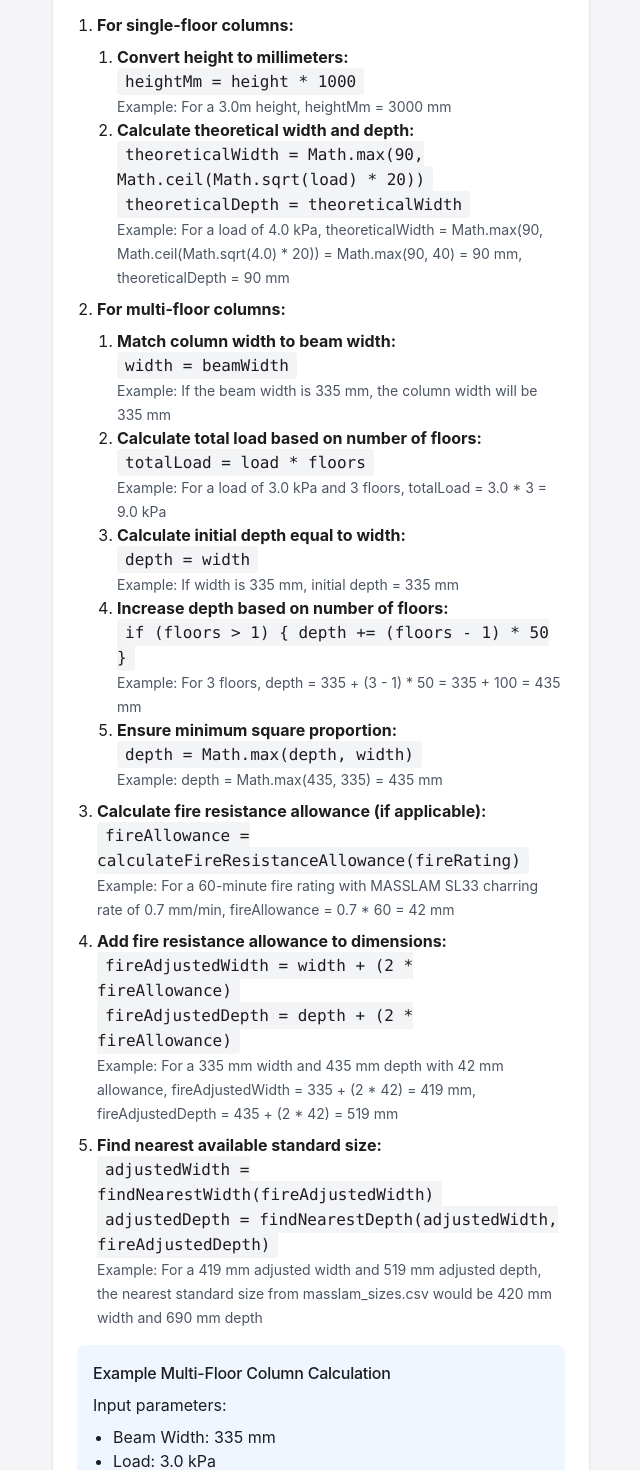
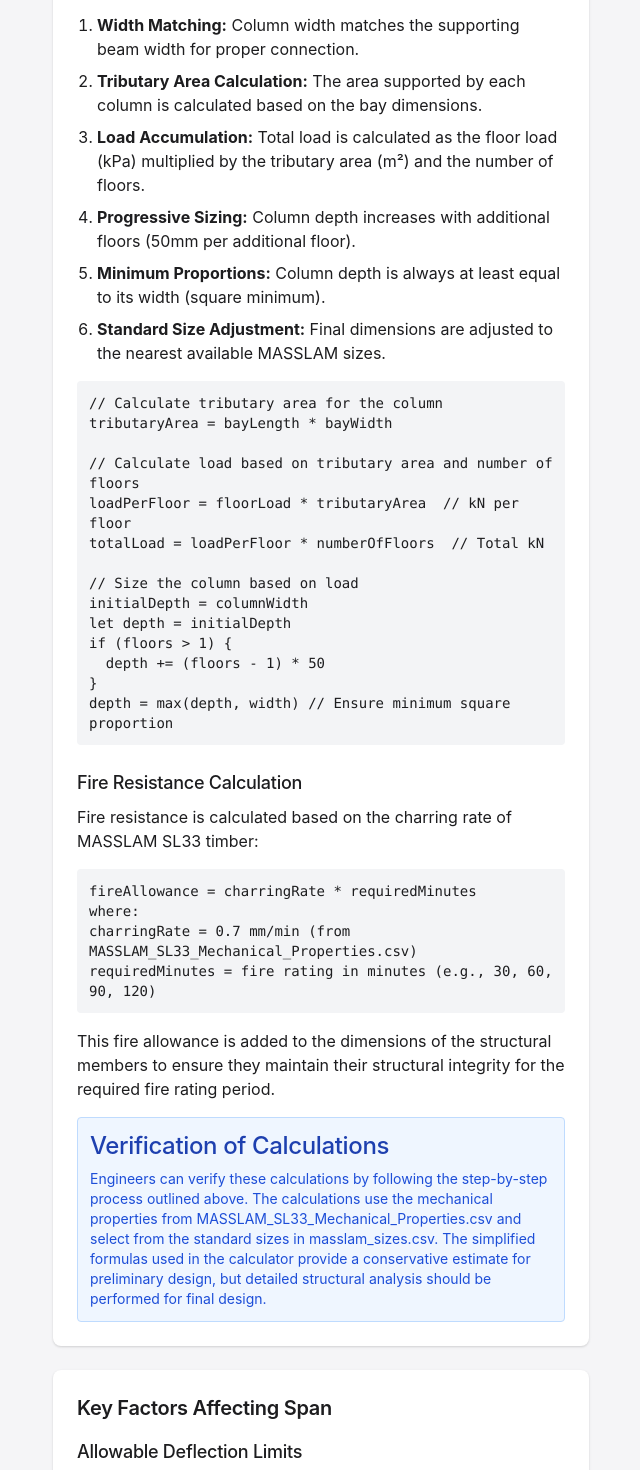
Before and after one commit to Gilbert-Studio-Newbe/MASSLAM-ATC, a Next.js app: page /calculation-methodology in a window 1280 px wide. Shown: the part 5060-6530 px from the top of the page, without its empty margins (35-675 px from the left). Built offline with nearby package versions, Linux system fonts and the light colour scheme.

Commit message:
Add tributary area calculation to column sizing

```diff
--- a/src/app/calculation-methodology/page.js
+++ b/src/app/calculation-methodology/page.js
@@ -336,92 +336,42 @@ export default function CalculationMethodologyPage() {
             </p>
             <ol className="list-decimal pl-5 mb-4 space-y-2">
               <li>
-                <strong>For single-floor columns:</strong>
-              </li>
-              <ol className="list-decimal pl-5 mb-2">
-                <li>
-                  <strong>Convert height to millimeters:</strong><br />
-                  <code className="bg-gray-100 px-2 py-1 rounded">heightMm = height * 1000</code><br />
-                  <span className="text-sm text-gray-600">Example: For a 3.0m height, heightMm = 3000 mm</span>
+                <strong>Width Matching:</strong> Column width matches the supporting beam width for proper connection.
               </li>
               <li>
-                  <strong>Calculate theoretical width and depth:</strong><br />
-                  <code className="bg-gray-100 px-2 py-1 rounded">theoreticalWidth = Math.max(90, Math.ceil(Math.sqrt(load) * 20))</code><br />
-                  <code className="bg-gray-100 px-2 py-1 rounded">theoreticalDepth = theoreticalWidth</code><br />
-                  <span className="text-sm text-gray-600">Example: For a load of 4.0 kPa, theoreticalWidth = Math.max(90, Math.ceil(Math.sqrt(4.0) * 20)) = Math.max(90, 40) = 90 mm, theoreticalDepth = 90 mm</span>
-                </li>
-              </ol>
-              <li>
-                <strong>For multi-floor columns:</strong>
-              </li>
-              <ol className="list-decimal pl-5 mb-2">
-                <li>
-                  <strong>Match column width to beam width:</strong><br />
-                  <code className="bg-gray-100 px-2 py-1 rounded">width = beamWidth</code><br />
-                  <span className="text-sm text-gray-600">Example: If the beam width is 335 mm, the column width will be 335 mm</span>
+                <strong>Tributary Area Calculation:</strong> The area supported by each column is calculated based on the bay dimensions.
               </li>
               <li>
-                  <strong>Calculate total load based on number of floors:</strong><br />
-                  <code className="bg-gray-100 px-2 py-1 rounded">totalLoad = load * floors</code><br />
-                  <span className="text-sm text-gray-600">Example: For a load of 3.0 kPa and 3 floors, totalLoad = 3.0 * 3 = 9.0 kPa</span>
+                <strong>Load Accumulation:</strong> Total load is calculated as the floor load (kPa) multiplied by the tributary area (m²) and the number of floors.
               </li>
               <li>
-                  <strong>Calculate initial depth equal to width:</strong><br />
-                  <code className="bg-gray-100 px-2 py-1 rounded">depth = width</code><br />
-                  <span className="text-sm text-gray-600">Example: If width is 335 mm, initial depth = 335 mm</span>
+                <strong>Progressive Sizing:</strong> Column depth increases with additional floors (50mm per additional floor).
               </li>
               <li>
-                  <strong>Increase depth based on number of floors:</strong><br />
-                  <code className="bg-gray-100 px-2 py-1 rounded">if (floors {'>'} 1) {'{'} depth += (floors - 1) * 50 {'}'}</code><br />
-                  <span className="text-sm text-gray-600">Example: For 3 floors, depth = 335 + (3 - 1) * 50 = 335 + 100 = 435 mm</span>
+                <strong>Minimum Proportions:</strong> Column depth is always at least equal to its width (square minimum).
               </li>
               <li>
-                  <strong>Ensure minimum square proportion:</strong><br />
-                  <code className="bg-gray-100 px-2 py-1 rounded">depth = Math.max(depth, width)</code><br />
-                  <span className="text-sm text-gray-600">Example: depth = Math.max(435, 335) = 435 mm</span>
-                </li>
-              </ol>
-              <li>
-                <strong>Calculate fire resistance allowance (if applicable):</strong><br />
-                <code className="bg-gray-100 px-2 py-1 rounded">fireAllowance = calculateFireResistanceAllowance(fireRating)</code><br />
-                <span className="text-sm text-gray-600">Example: For a 60-minute fire rating with MASSLAM SL33 charring rate of 0.7 mm/min, fireAllowance = 0.7 * 60 = 42 mm</span>
-              </li>
-              <li>
-                <strong>Add fire resistance allowance to dimensions:</strong><br />
-                <code className="bg-gray-100 px-2 py-1 rounded">fireAdjustedWidth = width + (2 * fireAllowance)</code><br />
-                <code className="bg-gray-100 px-2 py-1 rounded">fireAdjustedDepth = depth + (2 * fireAllowance)</code><br />
-                <span className="text-sm text-gray-600">Example: For a 335 mm width and 435 mm depth with 42 mm allowance, fireAdjustedWidth = 335 + (2 * 42) = 419 mm, fireAdjustedDepth = 435 + (2 * 42) = 519 mm</span>
-              </li>
-              <li>
-                <strong>Find nearest available standard size:</strong><br />
-                <code className="bg-gray-100 px-2 py-1 rounded">adjustedWidth = findNearestWidth(fireAdjustedWidth)</code><br />
-                <code className="bg-gray-100 px-2 py-1 rounded">adjustedDepth = findNearestDepth(adjustedWidth, fireAdjustedDepth)</code><br />
-                <span className="text-sm text-gray-600">Example: For a 419 mm adjusted width and 519 mm adjusted depth, the nearest standard size from masslam_sizes.csv would be 420 mm width and 690 mm depth</span>
+                <strong>Standard Size Adjustment:</strong> Final dimensions are adjusted to the nearest available MASSLAM sizes.
               </li>
             </ol>
 
-            <div className="bg-blue-50 p-4 rounded-lg mb-4">
-              <h4 className="font-medium mb-2">Example Multi-Floor Column Calculation</h4>
-              <p className="mb-2">Input parameters:</p>
-              <ul className="list-disc pl-5 mb-2">
-                <li>Beam Width: 335 mm</li>
-                <li>Load: 3.0 kPa</li>
-                <li>Height: 3.0m</li>
-                <li>Number of Floors: 3</li>
-                <li>Fire Rating: 60 minutes</li>
-              </ul>
-              <p className="mb-2">Calculation steps:</p>
-              <ol className="list-decimal pl-5 mb-2 text-sm">
-                <li>width = beamWidth = 335 mm</li>
-                <li>totalLoad = 3.0 * 3 = 9.0 kPa</li>
-                <li>depth = width = 335 mm</li>
-                <li>depth += (floors - 1) * 50 = 335 + (3 - 1) * 50 = 335 + 100 = 435 mm</li>
-                <li>depth = Math.max(435, 335) = 435 mm</li>
-                <li>fireAllowance = 0.7 * 60 = 42 mm</li>
-                <li>fireAdjustedWidth = 335 + (2 * 42) = 419 mm</li>
-                <li>fireAdjustedDepth = 435 + (2 * 42) = 519 mm</li>
-                <li>Final size (from standard sizes): 420 mm × 690 mm</li>
-              </ol>
+            <div className="bg-gray-100 p-3 rounded mb-4">
+              <pre className="font-mono text-sm whitespace-pre-wrap">
+{`// Calculate tributary area for the column
+tributaryArea = bayLength * bayWidth
+
+// Calculate load based on tributary area and number of floors
+loadPerFloor = floorLoad * tributaryArea  // kN per floor
+totalLoad = loadPerFloor * numberOfFloors  // Total kN
+
+// Size the column based on load
+initialDepth = columnWidth
+let depth = initialDepth
+if (floors > 1) {
+  depth += (floors - 1) * 50
+}
+depth = max(depth, width) // Ensure minimum square proportion`}
+              </pre>
             </div>
 
             <h3 className="text-lg font-medium mt-6 mb-2">Fire Resistance Calculation</h3>
@@ -496,7 +446,10 @@ requiredMinutes = fire rating in minutes (e.g., 30, 60, 90, 120)`}
                 <strong>Width Matching:</strong> Column width matches the supporting beam width for proper connection.
               </li>
               <li>
-                <strong>Load Accumulation:</strong> Total load is calculated as the floor load multiplied by the number of floors.
+                <strong>Tributary Area Calculation:</strong> The area supported by each column is calculated based on the bay dimensions.
+              </li>
+              <li>
+                <strong>Load Accumulation:</strong> Total load is calculated as the floor load (kPa) multiplied by the tributary area (m²) and the number of floors.
               </li>
               <li>
                 <strong>Progressive Sizing:</strong> Column depth increases with additional floors (50mm per additional floor).
@@ -511,7 +464,14 @@ requiredMinutes = fire rating in minutes (e.g., 30, 60, 90, 120)`}
 
             <div className="bg-gray-100 p-3 rounded mb-4">
               <pre className="font-mono text-sm whitespace-pre-wrap">
-{`totalLoad = floorLoad * numberOfFloors
+{`// Calculate tributary area for the column
+tributaryArea = bayLength * bayWidth
+
+// Calculate load based on tributary area and number of floors
+loadPerFloor = floorLoad * tributaryArea  // kN per floor
+totalLoad = loadPerFloor * numberOfFloors  // Total kN
+
+// Size the column based on load
 initialDepth = columnWidth
 let depth = initialDepth
 if (floors > 1) {
@@ -612,6 +572,34 @@ A = cross-sectional area (mm²)`}
             <p className="text-sm text-gray-600 mt-4">
               Note: The current implementation focuses on strength and stability. For tall timber buildings where differential axial shortening between columns and walls becomes significant, additional compensation measures should be incorporated in the design by a structural engineer.
             </p>
+
+            <div className="bg-blue-50 p-4 rounded-lg mb-4">
+              <h4 className="font-medium mb-2">Example Column Calculation with Tributary Area</h4>
+              <p className="mb-2">Input parameters:</p>
+              <ul className="list-disc pl-5 mb-2">
+                <li>Beam Width: 335 mm</li>
+                <li>Floor Load: 3.0 kPa</li>
+                <li>Bay Length: 6.0 m</li>
+                <li>Bay Width: 7.0 m</li>
+                <li>Height: 3.2 m</li>
+                <li>Number of Floors: 3</li>
+                <li>Fire Rating: 60 minutes</li>
+              </ul>
+              <p className="mb-2">Calculation steps:</p>
+              <ol className="list-decimal pl-5 mb-2 text-sm">
+                <li>tributaryArea = bayLength * bayWidth = 6.0 * 7.0 = 42.0 m²</li>
+                <li>loadPerFloor = floorLoad * tributaryArea = 3.0 * 42.0 = 126.0 kN</li>
+                <li>totalLoad = loadPerFloor * numberOfFloors = 126.0 * 3 = 378.0 kN</li>
+                <li>width = beamWidth = 335 mm</li>
+                <li>depth = width = 335 mm</li>
+                <li>depth += (floors - 1) * 50 = 335 + (3 - 1) * 50 = 335 + 100 = 435 mm</li>
+                <li>depth = Math.max(435, 335) = 435 mm</li>
+                <li>fireAllowance = 0.7 * 60 = 42 mm</li>
+                <li>fireAdjustedWidth = 335 + (2 * 42) = 419 mm</li>
+                <li>fireAdjustedDepth = 435 + (2 * 42) = 519 mm</li>
+                <li>Final size (from standard sizes): 420 mm × 520 mm</li>
+              </ol>
+            </div>
           </div>
         </div>
 
--- a/src/components/TimberCalculator.js
+++ b/src/components/TimberCalculator.js
@@ -30,13 +30,21 @@ import { calculateCost, formatCurrency } from '../utils/costEstimator';
 // ... other imports as before
 
 // Rename the custom function to avoid naming conflict
-const calculateMultiFloorColumnSize = (beamWidth, load, height, floors, fireRating = 'none') => {
+const calculateMultiFloorColumnSize = (beamWidth, load, height, floors, fireRating = 'none', bayLength, bayWidth) => {
   // Column width should match beam width
   const width = beamWidth;
   console.log(`Setting column width to match beam width: ${width}mm`);
 
-  // Calculate load based on number of floors
-  const totalLoad = load * floors;
+  // Calculate tributary area for the column (in square meters)
+  // Each column typically supports a quarter of each of the four adjacent bays
+  const tributaryArea = bayLength * bayWidth;
+  console.log(`Column tributary area: ${tributaryArea.toFixed(2)} m²`);
+
+  // Calculate load based on number of floors and tributary area
+  // load is in kPa (kN/m²), so multiply by tributary area to get kN
+  const loadPerFloor = load * tributaryArea;
+  const totalLoad = loadPerFloor * floors;
+  console.log(`Column load per floor: ${loadPerFloor.toFixed(2)} kN, Total load: ${totalLoad.toFixed(2)} kN`);
 
   // Calculate minimum depth based on load and height
   // For simplicity, we'll start with the width and increase based on load
@@ -74,6 +82,8 @@ const calculateMultiFloorColumnSize = (beamWidth, load, height, floors, fireRati
     depth: adjustedDepth,
     height: height,
     load: totalLoad,
+    tributaryArea: tributaryArea,
+    loadPerFloor: loadPerFloor,
     floors: floors,
     fireRating: fireRating,
     fireAllowance: fireAllowance
@@ -373,8 +383,12 @@ export default function TimberCalculator() {
         // Calculate beam size based on span, load, and number of floors
         const beamSize = calculateBeamSize(beamSpan, load, numFloors, fireRating);
 
+        // Calculate average bay dimensions for tributary area calculation
+        const avgBayLength = buildingLength / lengthwiseBays;
+        const avgBayWidth = buildingWidth / widthwiseBays;
+
         // Calculate column size based on beam width, load, floor height, and number of floors
-        const columnSize = calculateMultiFloorColumnSize(beamSize.width, load, floorHeight, numFloors, fireRating);
+        const columnSize = calculateMultiFloorColumnSize(beamSize.width, load, floorHeight, numFloors, fireRating, avgBayLength, avgBayWidth);
 
         // Calculate timber weight and volumes
         const timberResult = calculateTimberWeight(
@@ -1504,6 +1518,9 @@ export default function TimberCalculator() {
                           <p className="text-sm md:text-base"><strong>Size:</strong> {results.columns.width}mm × {results.columns.depth}mm</p>
                           <p className="text-sm md:text-base"><strong>Height:</strong> {results.columns.height}m</p>
                           <p className="text-sm md:text-base"><strong>Floors:</strong> {results.numFloors}</p>
+                          <p className="text-sm md:text-base"><strong>Tributary Area:</strong> {results.columns.tributaryArea?.toFixed(2) || '0.00'}m²</p>
+                          <p className="text-sm md:text-base"><strong>Load per Floor:</strong> {results.columns.loadPerFloor?.toFixed(2) || '0.00'} kN</p>
+                          <p className="text-sm md:text-base"><strong>Total Load:</strong> {results.columns.load?.toFixed(2) || '0.00'} kN</p>
                           {results.columns.fireAllowance > 0 && (
                             <p className="text-sm md:text-base text-blue-600">
                               <strong>Fire Allowance:</strong> {results.columns.fireAllowance.toFixed(1)}mm per face
```
Lines whose indentation alone changed are shown as unchanged.
